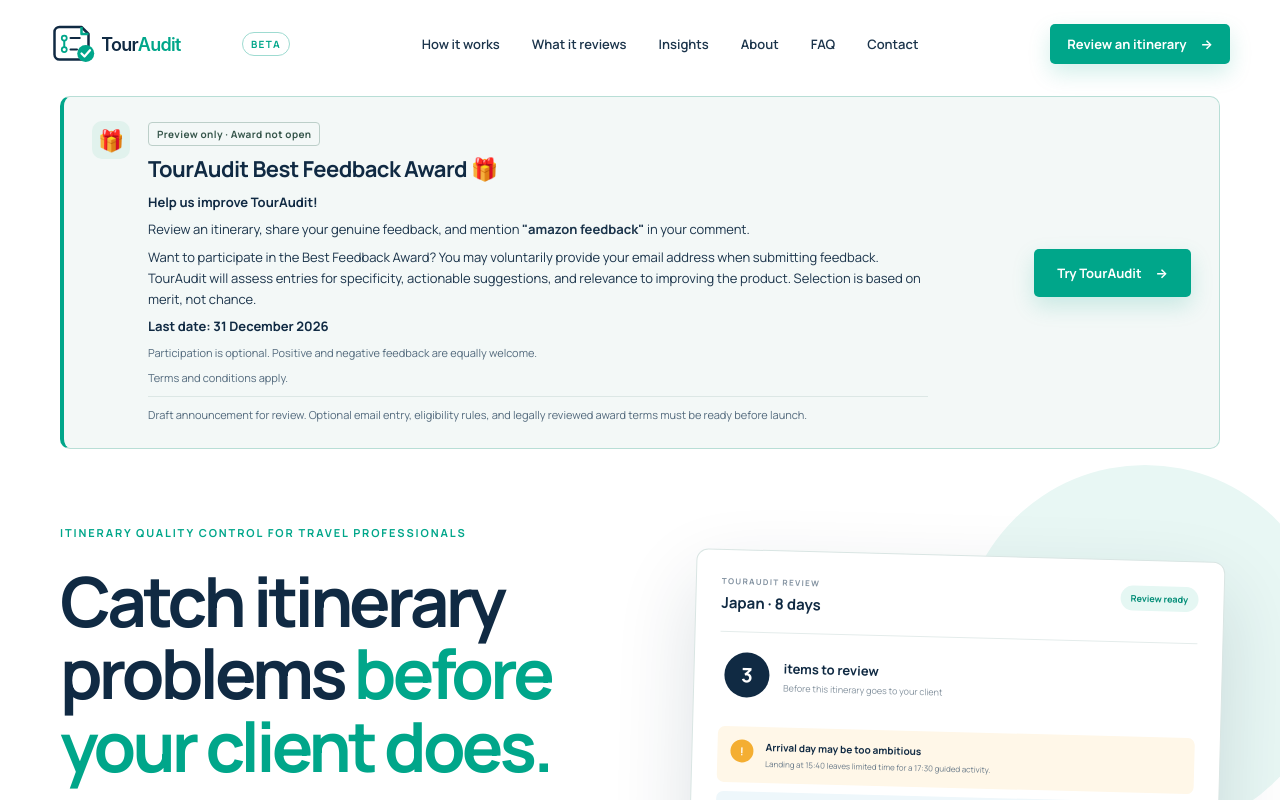
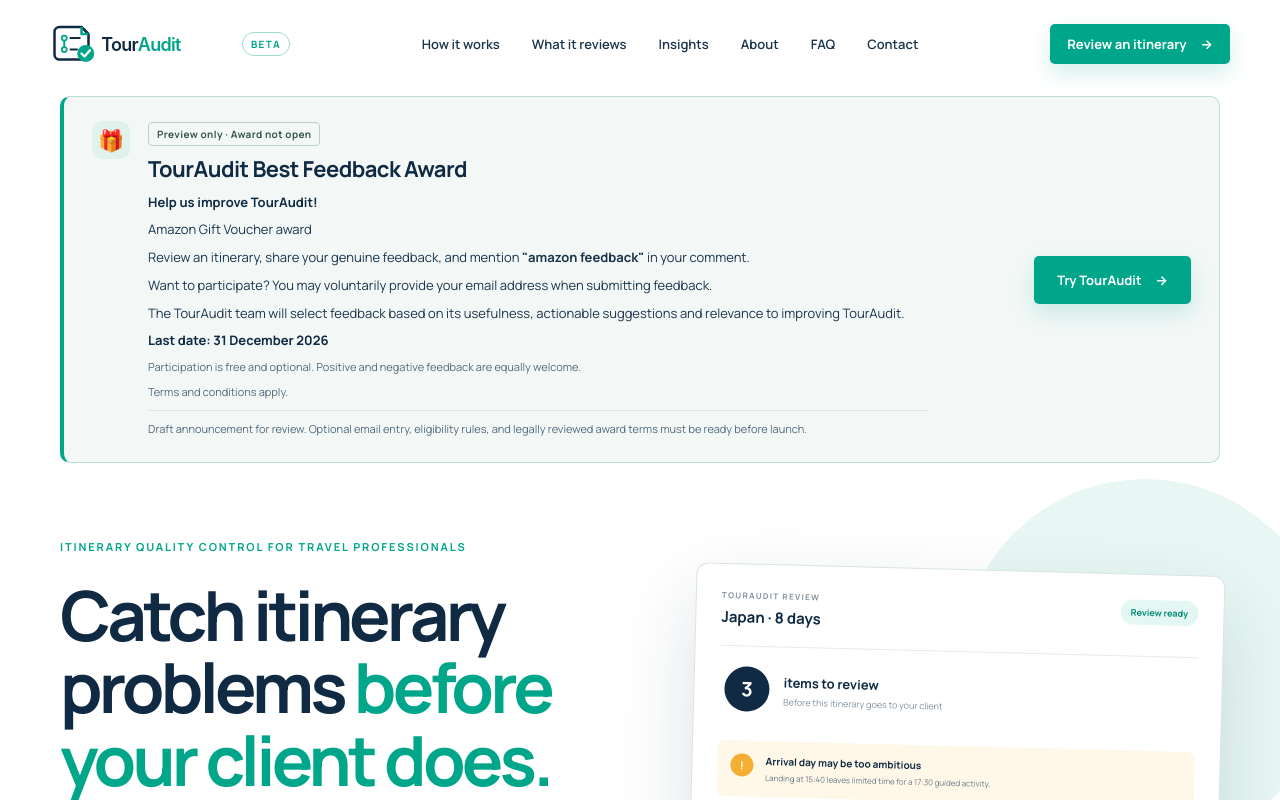
Before and after one commit to TripAudit/tripaudit-website, a Next.js app in the folder TripAudit-Vercel-Website/: page / in a window 1280 px wide. Shown: the top 800 px of the page. Built offline with nearby package versions, Linux system fonts and the light colour scheme.

Commit message:
Consolidate merit award copy and review-only launch readiness

```diff
--- a/TripAudit-Vercel-Website/app/components/VoucherAnnouncement.tsx
+++ b/TripAudit-Vercel-Website/app/components/VoucherAnnouncement.tsx
@@ -19,12 +19,14 @@ export default function VoucherAnnouncement() {
       <div className="voucher-icon" aria-hidden="true">🎁</div>
       <div className="voucher-copy">
         <p className="voucher-draft">Preview only · Award not open</p>
-        <h2 id="voucher-heading">TourAudit Best Feedback Award 🎁</h2>
+        <h2 id="voucher-heading">TourAudit Best Feedback Award</h2>
         <p className="voucher-intro">Help us improve TourAudit!</p>
+        <p>Amazon Gift Voucher award</p>
         <p>Review an itinerary, share your genuine feedback, and mention <strong>&quot;amazon feedback&quot;</strong> in your comment.</p>
-        <p>Want to participate in the Best Feedback Award? You may voluntarily provide your email address when submitting feedback. TourAudit will assess entries for specificity, actionable suggestions, and relevance to improving the product. Selection is based on merit, not chance.</p>
+        <p>Want to participate? You may voluntarily provide your email address when submitting feedback.</p>
+        <p>The TourAudit team will select feedback based on its usefulness, actionable suggestions and relevance to improving TourAudit.</p>
         <p className="voucher-date">Last date: <time dateTime="2026-12-31">31 December 2026</time></p>
-        <p className="voucher-fineprint">Participation is optional. Positive and negative feedback are equally welcome.</p>
+        <p className="voucher-fineprint">Participation is free and optional. Positive and negative feedback are equally welcome.</p>
         <p className="voucher-fineprint">Terms and conditions apply.</p>
         <p className="voucher-preview-note">Draft announcement for review. Optional email entry, eligibility rules, and legally reviewed award terms must be ready before launch.</p>
       </div>
```
Also changed, not shown: 3 other files (tests, documents, lock files or other folders).
